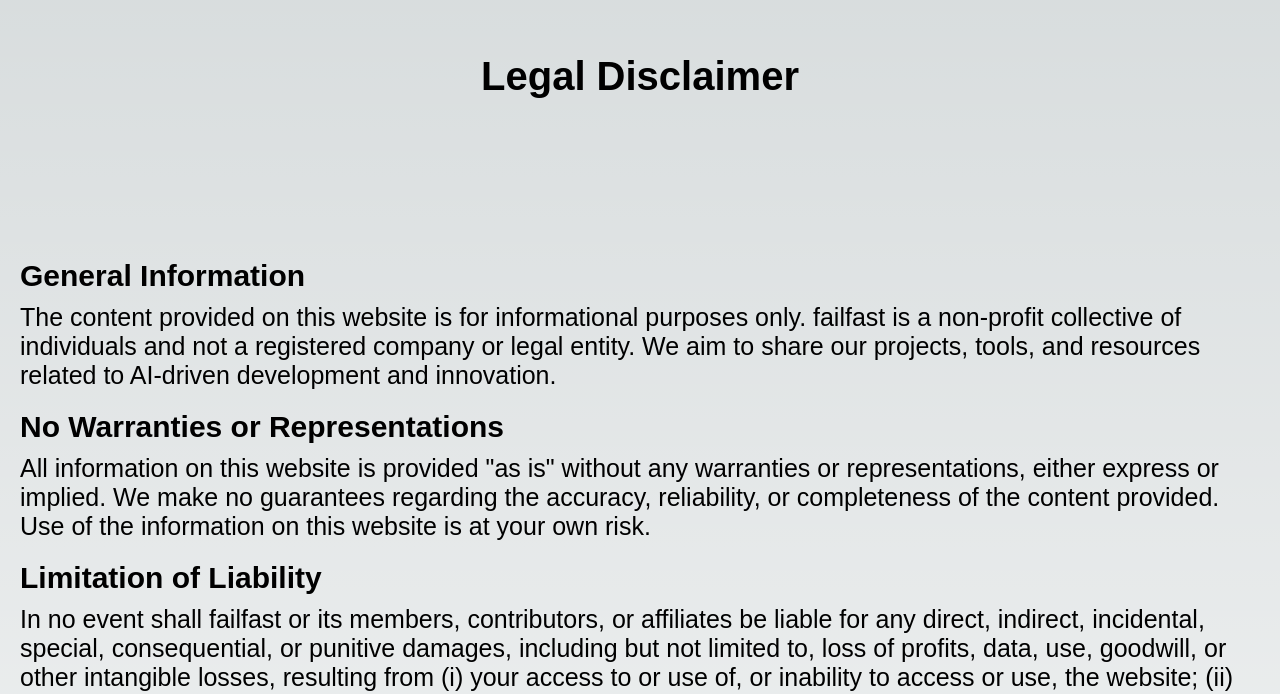
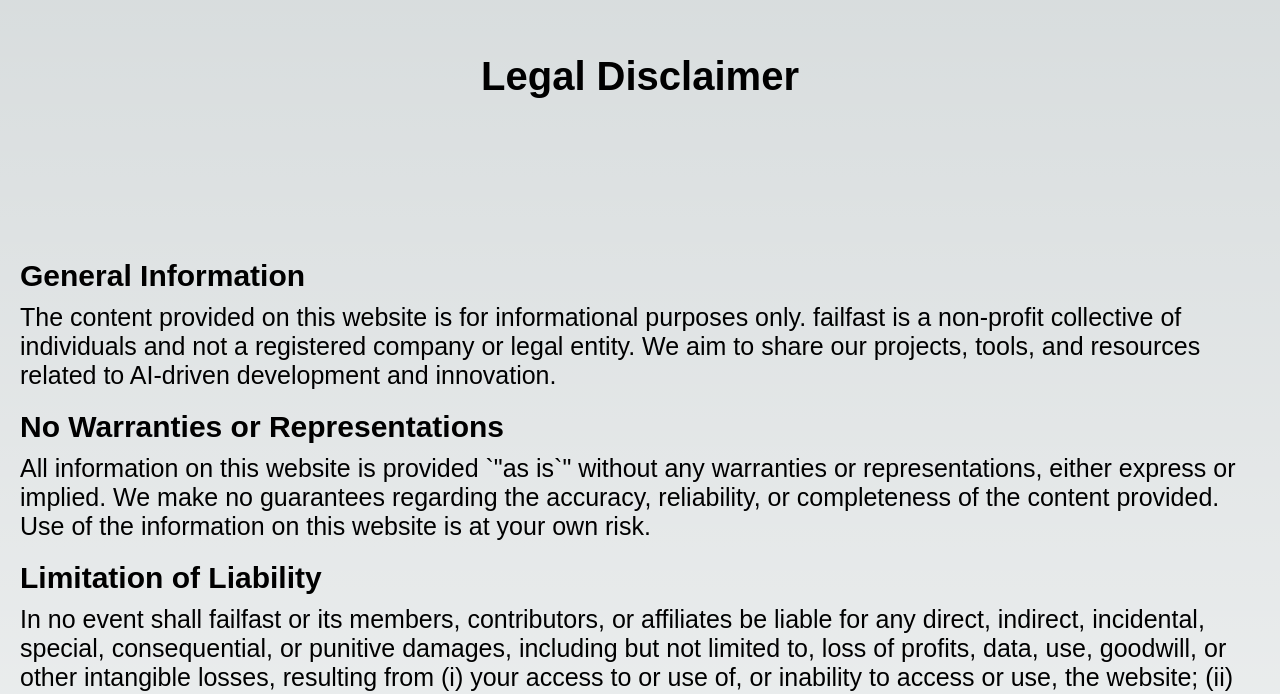
Before and after one commit to failfa-st/site, a Next.js app: page /legal in a window 1280 px wide. Shown: the part 106-800 px from the top of the page. Built offline with nearby package versions, Linux system fonts and the light colour scheme.

Commit message:
fix: lint

```diff
--- a/src/pages/index.tsx
+++ b/src/pages/index.tsx
@@ -54,9 +54,9 @@ export default function Home() {
               Open Source <span>🤖</span>
             </h2>
             <p className={inter.className}>
-              Explore our GitHub organization, where you'll find all of our open
-              source projects. Contribute, collaborate, and stay up-to-date with
-              the latest in failfast innovations.
+              Explore our GitHub organization, where you&apos;ll find all of our
+              open source projects. Contribute, collaborate, and stay up-to-date
+              with the latest in failfast innovations.
             </p>
           </a>
 
--- a/src/pages/legal.tsx
+++ b/src/pages/legal.tsx
@@ -25,11 +25,11 @@ export default function Legal() {
         <section>
           <h2>No Warranties or Representations</h2>
           <p>
-            All information on this website is provided "as is" without any
-            warranties or representations, either express or implied. We make no
-            guarantees regarding the accuracy, reliability, or completeness of
-            the content provided. Use of the information on this website is at
-            your own risk.
+            All information on this website is provided `&quot;as is`&quot;
+            without any warranties or representations, either express or
+            implied. We make no guarantees regarding the accuracy, reliability,
+            or completeness of the content provided. Use of the information on
+            this website is at your own risk.
           </p>
         </section>
         <section>
```
